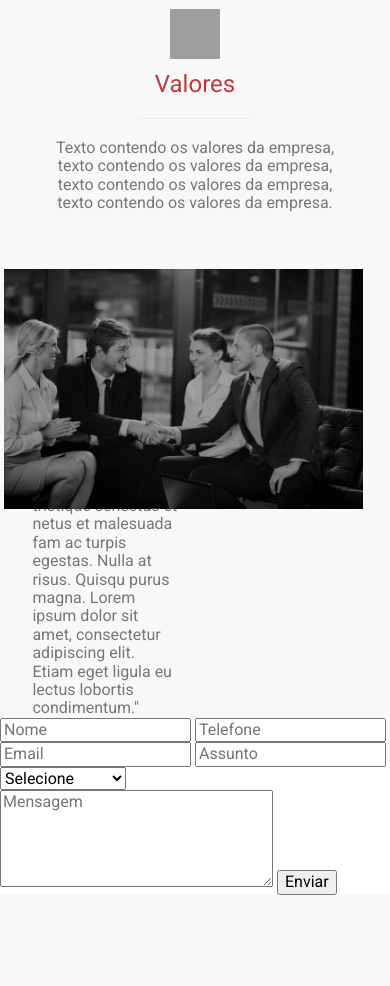
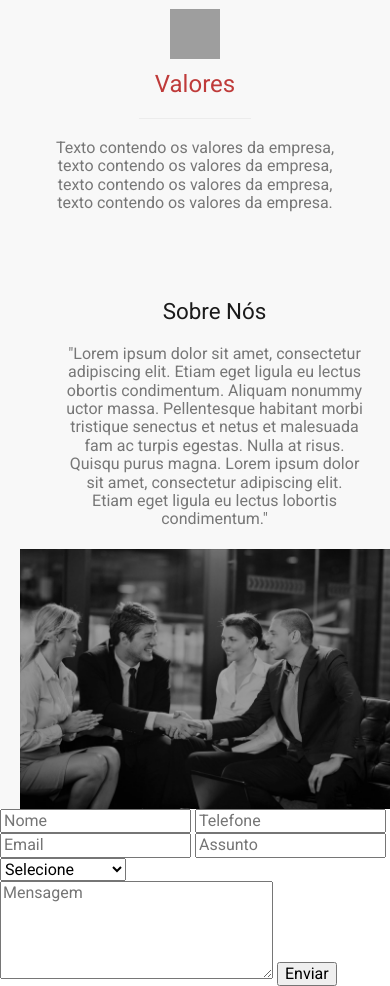
Before and after one commit to citi-onboarding/VirtuConsultoria, a Django app: page / in a window 390 px wide; the page is wider, and only the part inside the window is pictured. Shown: the part 541-1527 px from the top of that part. Before the commit the page ends 1436 px from the top of that part, so only its background shows below. Run offline with Django 3.2, Linux system fonts and the light colour scheme; grey boxes are pictures that could not be loaded.

Commit message:
Seção nossa história responsiva

```diff
--- a/static/css/style.css
+++ b/static/css/style.css
@@ -82,7 +82,9 @@ body {
 #nossa-historia {
     display: flex;
     flex-direction: row;
+    flex-wrap: wrap;
     width: 80%;
+    padding-top: 60px;
 }
 
 #nossa-historia-texto{
@@ -96,6 +98,7 @@ body {
 #nossa-historia-titulo{
     color: var(--corTitulo);
     font-size: 1.4rem;
+    padding-bottom: 20px;
 }
 
 #nossa-historia-descricao{
@@ -175,6 +178,35 @@ p {
     }
 }
 
+@media(max-width: 850px){
+
+    #nossa-historia {
+        flex-direction: column;
+        align-items: center;
+        padding-top: 30px;
+    }
+
+    #nossa-historia-texto {
+        width: 100%;
+        padding-bottom: 20px;
+    }
+
+    #nossa-historia-descricao {
+        text-align: center;
+    }
+
+    #nossa-historia-img {
+        width: 100vw;
+        height: auto;
+        padding: 0;
+    }
+
+    #nossa-historia-img > img {
+        width: 100vw;
+        height: auto;
+    }
+}
+
 @media(max-width: 600px){
     .mvv-flex{
         width: 80%;
```
